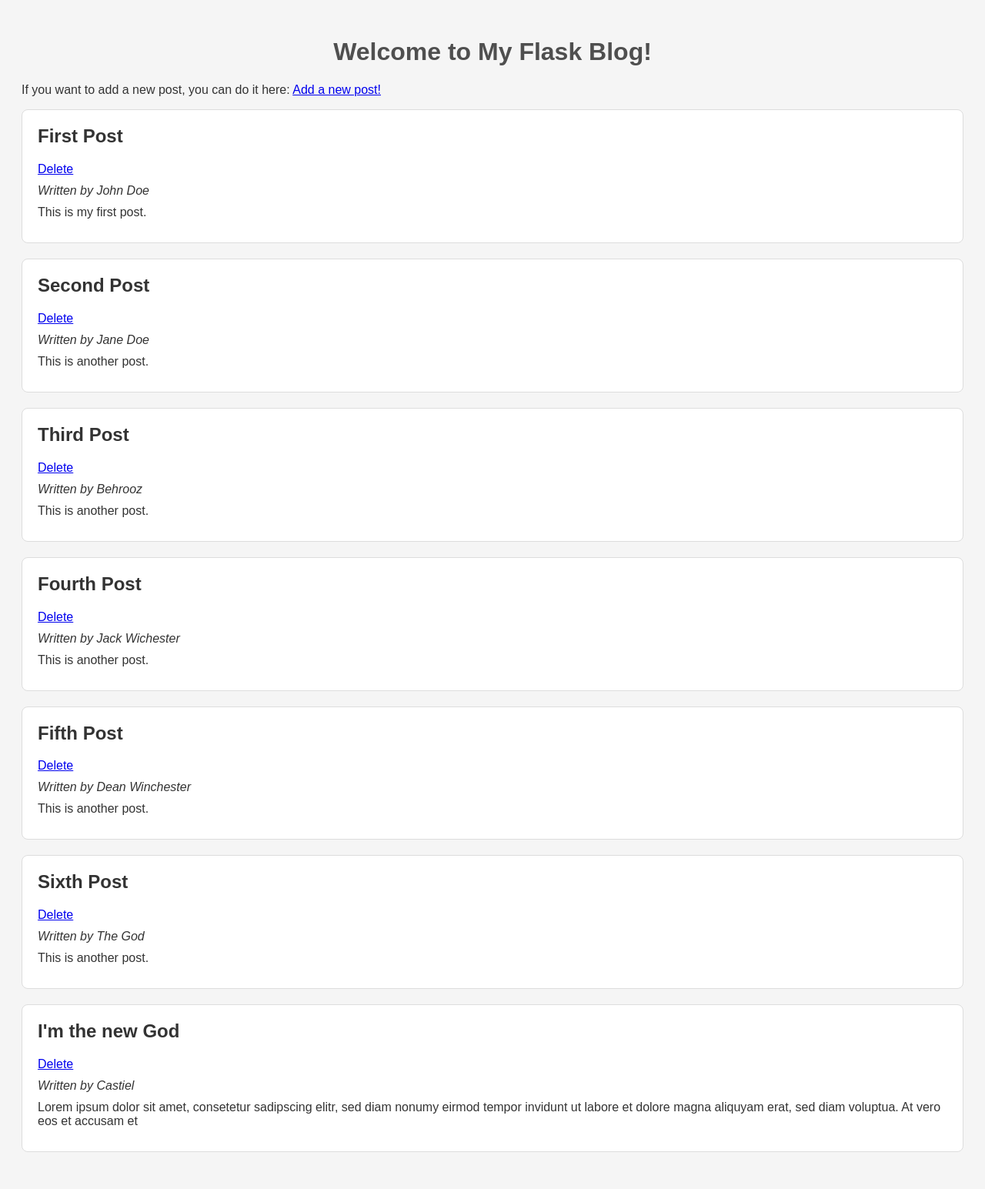
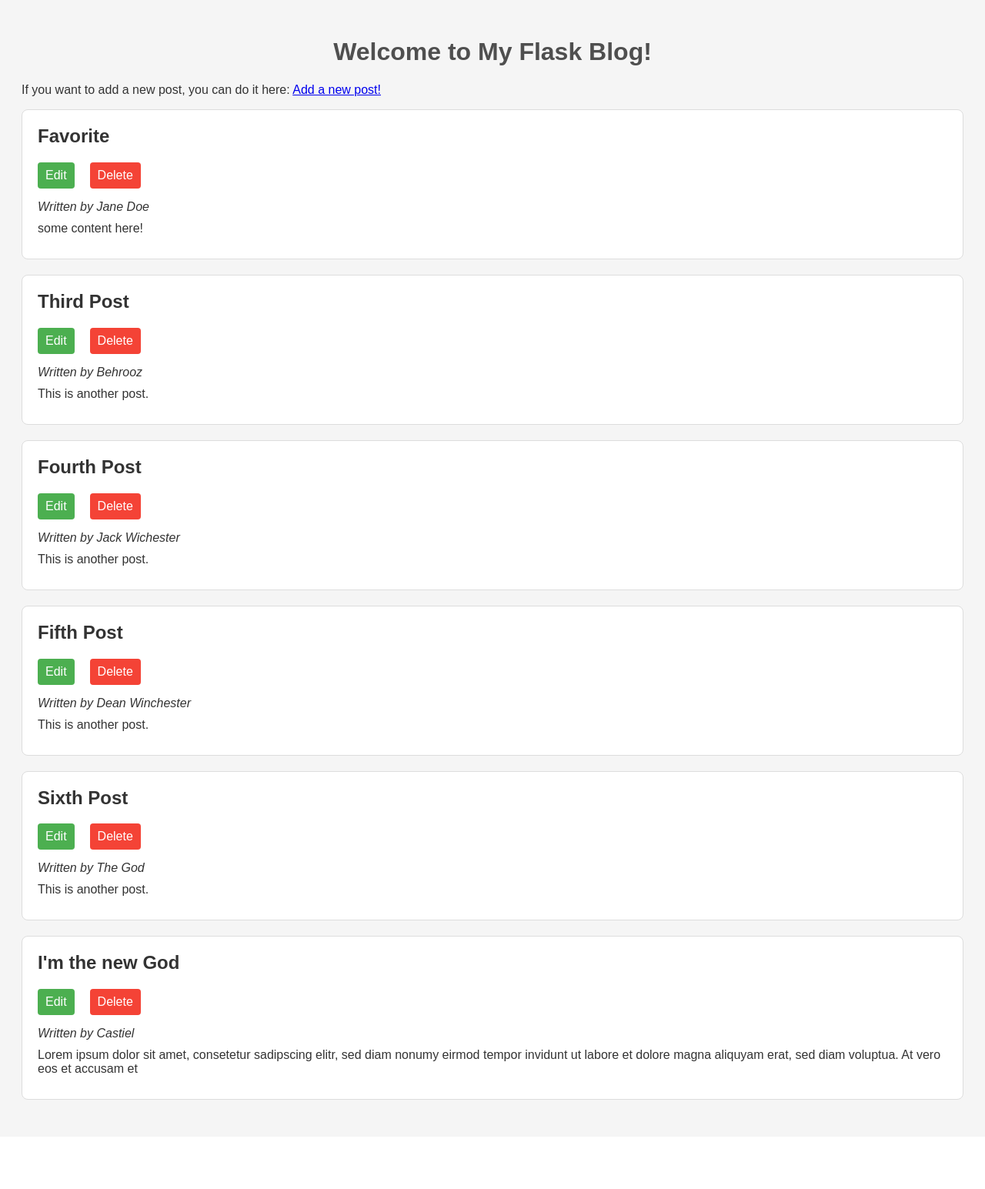
Before and after one commit to 84edu/New_Blog, a Flask app: page / in a window 1280 px wide. Shown: the whole page at 77% size. After the commit the page ends 1429 px from the top, so only its background shows below. Run offline with Flask 3, Linux system fonts and the light colour scheme.

Commit message:
Refactor UI styles and complete Update functionality across all templates

```diff
--- a/app.py
+++ b/app.py
@@ -8,7 +8,7 @@ def index():
     with open("data.json", "r") as fileobj:
         blog_posts = json.load(fileobj)
 
-    return render_template('index.html', posts=blog_posts)
+    return render_template("index.html", posts=blog_posts)
 
 
 @app.route('/add', methods=['GET', 'POST'])
@@ -30,7 +30,7 @@ def add():
         with open("data.json", "w") as fileobj:
             json.dump(blog_posts, fileobj, indent=4)
 
-    return render_template('add.html')
+    return render_template("add.html")
 
 
 @app.route('/delete/<int:post_id>')
@@ -43,7 +43,44 @@ def delete(post_id):
     with open("data.json", "w") as fileobj:
         json.dump(new_blog_posts, fileobj, indent=4)
 
-    return redirect(url_for('index'))
+    return redirect(url_for("index"))
+
+
+def fetch_post_by_id(post_id):
+    """Searches for a post using its ID in the JSON file."""
+    with open("data.json", "r") as fileobj:
+        blog_posts = json.load(fileobj)
+
+    for post in blog_posts:
+        if post["id"] == post_id:
+            return post
+    return None
+
+
+@app.route('/update/<int:post_id>', methods=['GET', 'POST'])
+def update(post_id):
+    post = fetch_post_by_id(post_id)
+    if post is None:
+        # Post not found
+        return "Post not found", 404
+
+    if request.method == 'POST':
+        with open('data.json', 'r') as fileobj:
+            blog_posts = json.load(fileobj)
+
+        for post in blog_posts:
+            if post["id"] == post_id:
+                post["author"] = request.form.get("new_author")
+                post["title"] = request.form.get("new_title")
+                post["content"] = request.form.get("new_content")
+                break
+        with open("data.json", "w") as fileobj:
+            json.dump(blog_posts, fileobj, indent=4)
+
+        return redirect(url_for("index"))
+
+    return render_template("update.html", post=post)
+
 
 
 if __name__ == '__main__':
--- a/data.json
+++ b/data.json
@@ -1,21 +1,15 @@
 [
-    {
-        "id": 1,
-        "author": "John Doe",
-        "title": "First Post",
-        "content": "This is my first post."
-    },
     {
         "id": 2,
         "author": "Jane Doe",
-        "title": "Second Post",
-        "content": "This is another post."
+        "title": "Favorite",
+        "content": "some content here!"
     },
     {
         "id": 3,
         "author": "Behrooz",
         "title": "Third Post",
-        "content": "This is another post."
+        "content": "This is another post.\r\n\r\n"
     },
     {
         "id": 4,
--- a/static/style.css
+++ b/static/style.css
@@ -25,3 +25,20 @@ h1 {
 .post p {
     margin: 10px 0;
 }
+
+.post-actions {
+    display: flex;
+    gap: 20px;
+    margin-bottom: 15px;
+}
+
+.btn {
+    padding: 8px 10px;
+    text-decoration: none;
+    border-radius: 4px;
+    color: white;
+    background-color: #4CAF50;
+}
+
+.btn-update { background-color: #4CAF50; }
+.btn-delete { background-color: #f44336; }
--- a/templates/add.html
+++ b/templates/add.html
@@ -3,6 +3,7 @@
 <head>
     <meta charset="UTF-8">
     <title>Add a new post</title>
+    <link rel="stylesheet" href="{{ url_for('static', filename='style.css') }}">
 </head>
 <body>
     <form action="/add" method="post">
@@ -12,7 +13,7 @@
         <input type="text" name="title" id="title" required>
         <label for="content">Content:</label>
         <textarea name="content" id="content" rows="5" required></textarea>
-        <button type="submit">Submit</button>
+        <button type="submit" class="btn">Submit</button>
     </form>
 </body>
 </html>
--- a/templates/index.html
+++ b/templates/index.html
@@ -12,11 +12,13 @@
     {% for post in posts %}
         <div class="post">
             <h2>{{ post['title'] }}</h2>
-            <a href="{{ url_for('delete', post_id=post['id']) }}"
-               onclick="return confirm('Do you really want to delete this post?')"
-               class="del-btn">
-                Delete
-            </a>
+            <div class="post-actions">
+                <a href="{{ url_for('update', post_id=post['id']) }}" class="btn btn-update">Edit</a>
+
+                <a href="{{ url_for('delete', post_id=post['id']) }}"
+                   class="btn btn-delete"
+                   onclick="return confirm('Do you really want to delete this post?')">Delete</a>
+            </div>
             <p><em>Written by {{ post['author'] }}</em></p>
             <p>{{ post['content'] }}</p>
         </div>
```
Also changed, not shown: templates/update.html (added, +19 -0 lines).
